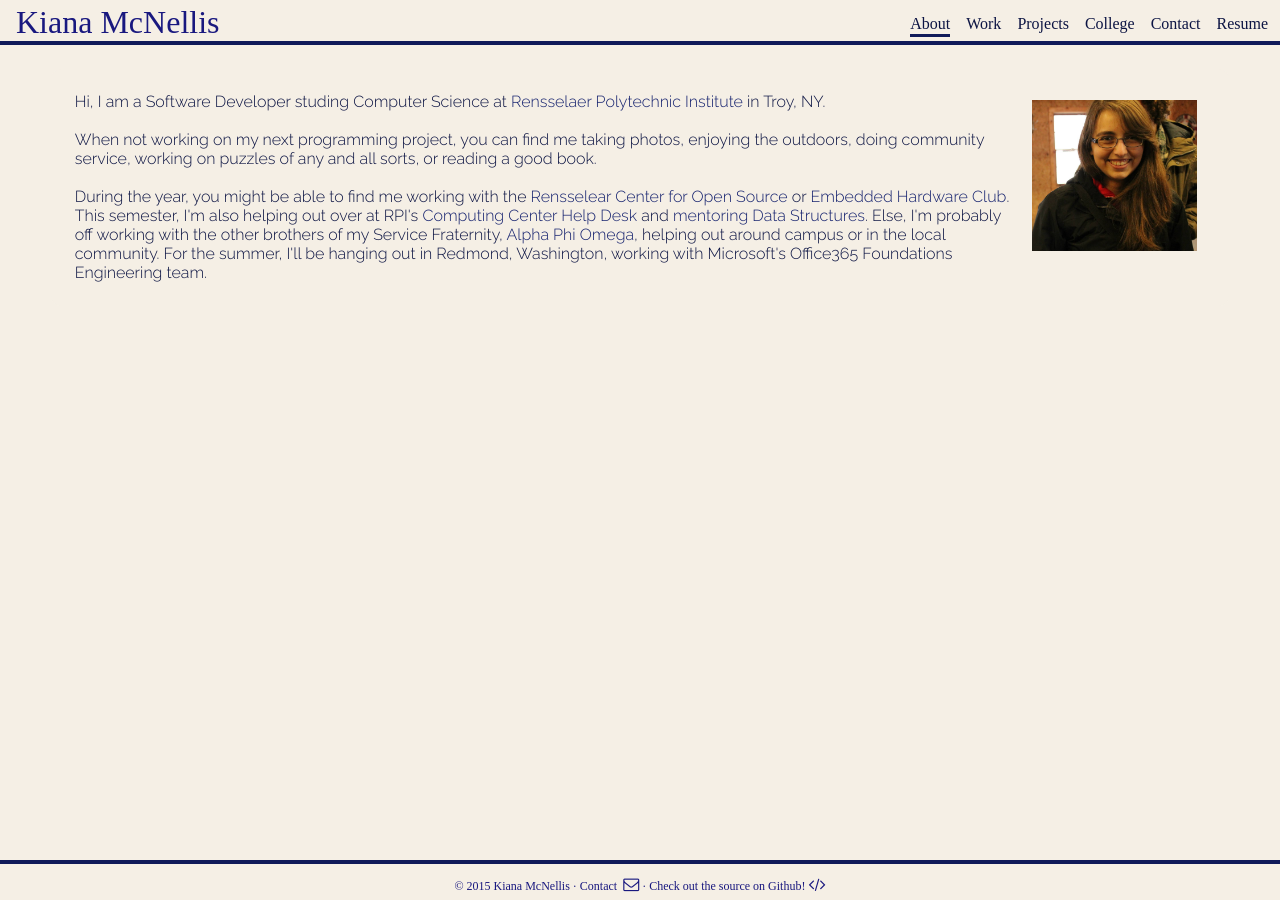
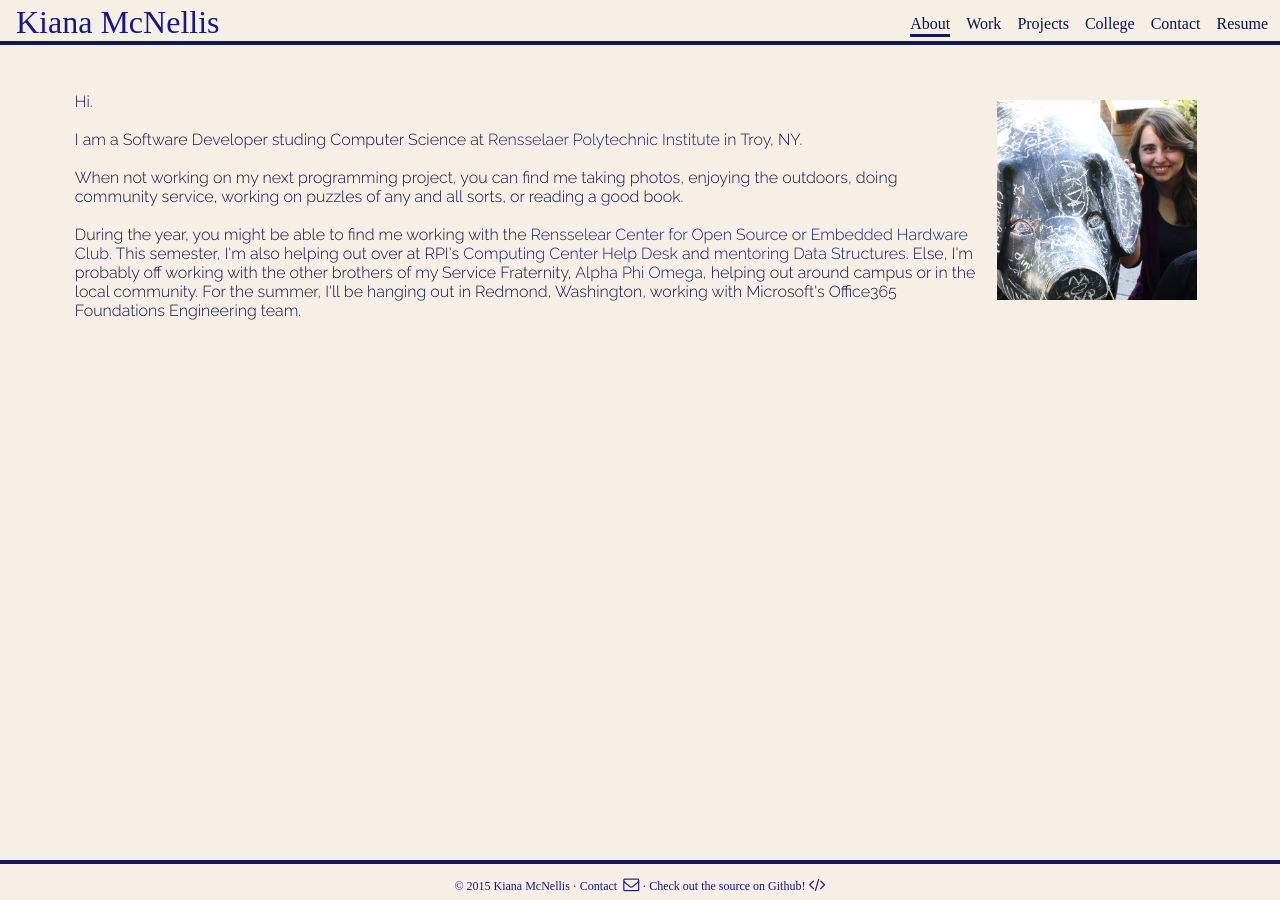
Before and after one commit to kmcnellis/kmcnellis.github.io, a Jekyll site: the page built from about/index.html, in a window 1280 px wide. Built offline with Jekyll 4.4.1, drawn with Linux system fonts in a browser that asks for light colours; nearby versions of some CDN libraries; some web fonts are replaced.

Commit message:
Update assets

```diff
--- a/about/index.html
+++ b/about/index.html
@@ -6,9 +6,10 @@ root: "../"
 ---
 	<div class="page-content">
 		<p>
-			<img class="main-img" src="../content/me.jpg" width="165" height="151">
+			<img class="main-img" src="../content/me.jpg" width="200" height="200">
 
-			Hi, I am a Software Developer studing Computer Science at <a class="main-link" href="/college">Rensselaer Polytechnic Institute</a> in Troy, NY. <br><br>
+			Hi. <br><br>
+			I am a Software Developer studing Computer Science at <a class="main-link" href="/college">Rensselaer Polytechnic Institute</a> in Troy, NY. <br><br>
 			When not working on my next programming project, you can find me taking photos, enjoying the outdoors, doing community service, working on puzzles of any and all sorts, or reading a good book. <br><br>During the year, you might be able to find me working with the <a class="main-link" href="/projects#RCOS">Rensselear Center for Open Source</a> or <a class="main-link" href="/college#EHC">Embedded Hardware Club</a>.  This semester, I'm also helping out over at RPI's <a class="main-link" href="/college#VCC">Computing Center Help Desk</a> and <a class="main-link" href="/college#DS">mentoring Data Structures</a>.  Else, I'm probably off working with the other brothers of my Service Fraternity, <a class="main-link" href="/college#APO" >Alpha Phi Omega</a>, helping out around campus or in the local community. For the summer, I'll be hanging out in Redmond, Washington, working with Microsoft's Office365 Foundations Engineering team.
 
 
```
Also changed, not shown: content/me.jpg, 1 other file.
